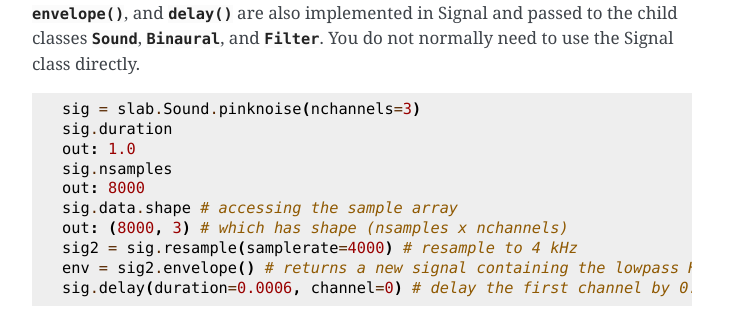
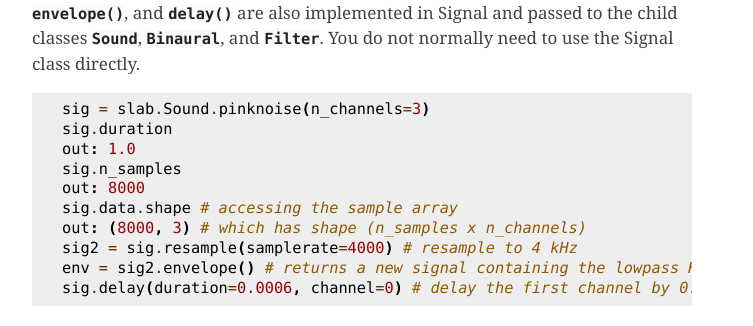
Before and after one commit to DrMarc/slab, a Sphinx documentation site: the page built from docs/sounds.rst, in a window 1280 px wide and 900 px high, scrolled down 6735 px. Shown: the part 312-638 px from the top of the window, without its empty margins (388-1141 px from the left). Built offline with Sphinx 7.4.7, drawn with Linux system fonts in a browser that asks for light colours; some of the changed text lies outside the part shown.

Commit message:
renamed the n_ parameters

```diff
--- a/docs/sounds.rst
+++ b/docs/sounds.rst
@@ -127,10 +127,10 @@ Generating binaural sounds
 Binaural sounds support all sound generating functions with a :attr:`nchannels` attribute of the :class:`Sound` class, but automatically set :attr:`nchannels` to 2. Noises support an additional :attr:`kind` argument, which can be set to 'diotic' (identical noise in both channels) or 'dichotic' (uncorrelated noise). Other methods just return 2-channel versions of the stimuli. You can recast any Sound object as Binaural sound, which duplicates the first channel if :attr:`nchannels` is 1 or greater than 2: ::
 
     monaural = slab.Sound.tone()
-    monaural.nchannels
+    monaural.n_channels
     out: 1
     binaural = slab.Binaural(monaural)
-    binaural.nchannels
+    binaural.n_channels
     out: 2
     binaural.left # access to the left channel
     binaural.right # access to the right channel
@@ -176,13 +176,13 @@ Signals
 -------
 Sounds inherit from the :class:`Signal` class, which provides a generic signal object with properties duration, number of samples, sample times, number of channels. The actual samples are kept as numpy array in the :attr:`data` property and can be accessed, if necessary as for instance :attr:`signal.data`. Signals support slicing, arithmetic operations, and conversion between sample points and time points directly, without having to access the :attr:`data` property. The methods :meth:`.resample`, :meth:`.envelope`, and :meth:`.delay` are also implemented in Signal and passed to the child classes :class:`Sound`, :class:`Binaural`, and :class:`Filter`. You do not normally need to use the Signal class directly. ::
 
-    sig = slab.Sound.pinknoise(nchannels=3)
+    sig = slab.Sound.pinknoise(n_channels=3)
     sig.duration
     out: 1.0
-    sig.nsamples
+    sig.n_samples
     out: 8000
     sig.data.shape # accessing the sample array
-    out: (8000, 3) # which has shape (nsamples x nchannels)
+    out: (8000, 3) # which has shape (n_samples x n_channels)
     sig2 = sig.resample(samplerate=4000) # resample to 4 kHz
     env = sig2.envelope() # returns a new signal containing the lowpass Hilbert envelopes of both channels
     sig.delay(duration=0.0006, channel=0) # delay the first channel by 0.6 ms
```
Also changed, not shown: other parts of docs/sounds.rst (+4 -4 lines), 1 other file.
